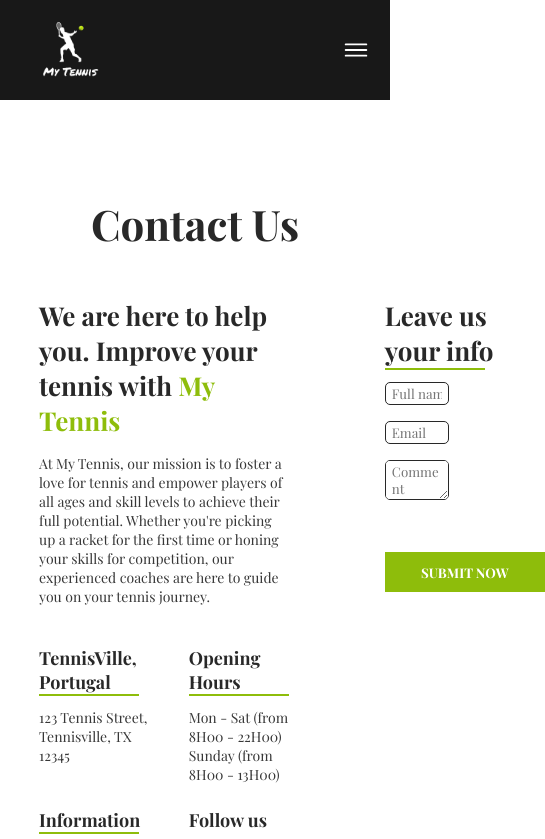
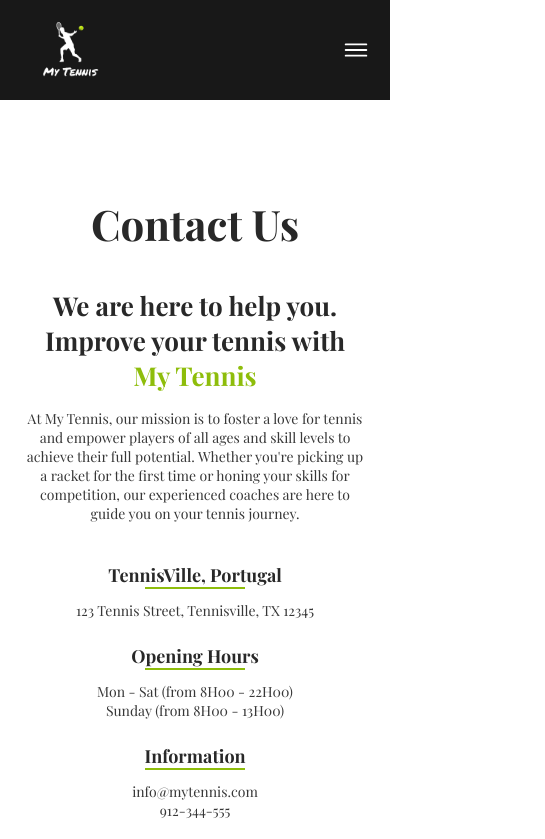
Before and after one commit to tomassfernandes/my-tennis-website, a React (Create React App) app: page /contact in a window 390 px wide. Shown: the top 839 px of the page, 545 px wide, since content can reach past the window. Built offline with nearby package versions, Linux system fonts and the light colour scheme.

Commit message:
ContactPage queries done

```diff
--- /dev/null
+++ b/src/CSS/queries/ContactPage-queries.css
@@ -0,0 +1,80 @@
+/*---------------------------------------
+------------- 60EM -----------------------
+-----------------------------------------*/
+
+@media (max-width: 60em) {
+  .contact-grid {
+    width: 100%;
+    grid-template-columns: 1fr;
+    margin-top: -3.6rem;
+    gap: 0;
+  }
+
+  .contact-right-div {
+    display: flex;
+    flex-direction: column;
+    align-items: center;
+    justify-content: center;
+  }
+
+  .contact-form {
+    margin-top: 3.6rem;
+  }
+
+  .contact-form-btn {
+    margin-top: 1.2rem;
+  }
+
+  .form-inputs {
+    width: 100%;
+  }
+
+  .contact-div {
+    padding: 9.6rem;
+  }
+}
+
+/*---------------------------------------
+------------- 38EM -----------------------
+-----------------------------------------*/
+
+@media (max-width: 38em) {
+  .contact-div {
+    padding: 2.4rem;
+    margin-top: 4.8rem;
+  }
+
+  .contact-right-div {
+    margin-top: 6.4rem;
+  }
+}
+
+/*---------------------------------------
+------------- 30EM -----------------------
+-----------------------------------------*/
+
+@media (max-width: 30em) {
+  .contact-div-grid {
+    grid-template-columns: 1fr;
+  }
+
+  .contact-small-div {
+    display: flex;
+    flex-direction: column;
+    align-items: center;
+    justify-content: center;
+    margin: 0 auto;
+  }
+
+  .contact-p {
+    text-align: center;
+  }
+
+  .contact-h3 {
+    text-align: center;
+  }
+
+  .contact-h2 {
+    text-align: center;
+  }
+}
--- a/src/index.js
+++ b/src/index.js
@@ -23,6 +23,8 @@ import "./CSS/queries/HomePage-queries.css";
 
 import "./CSS/queries/ClassesPage-queries.css";
 
+import "./CSS/queries/ContactPage-queries.css";
+
 import "swiper/css";
 import "swiper/css/navigation";
 import "swiper/css/pagination";
```
